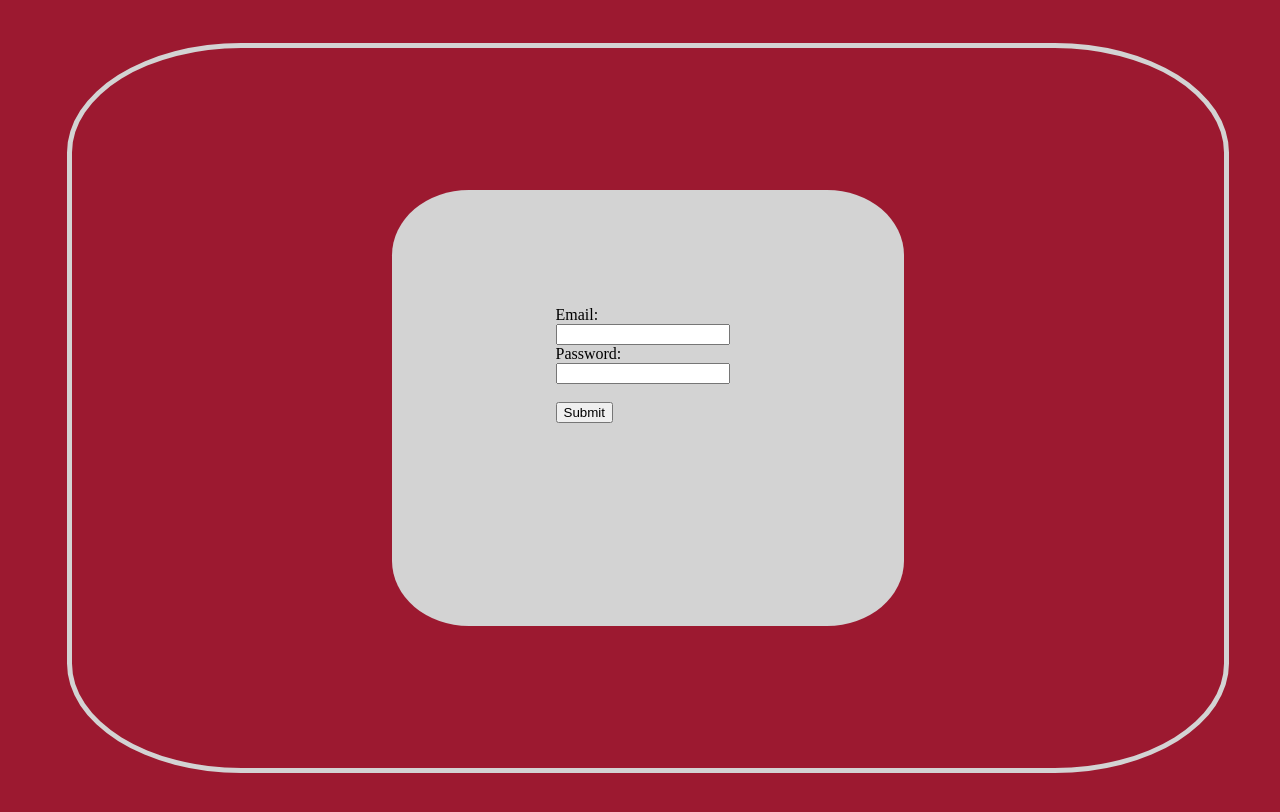
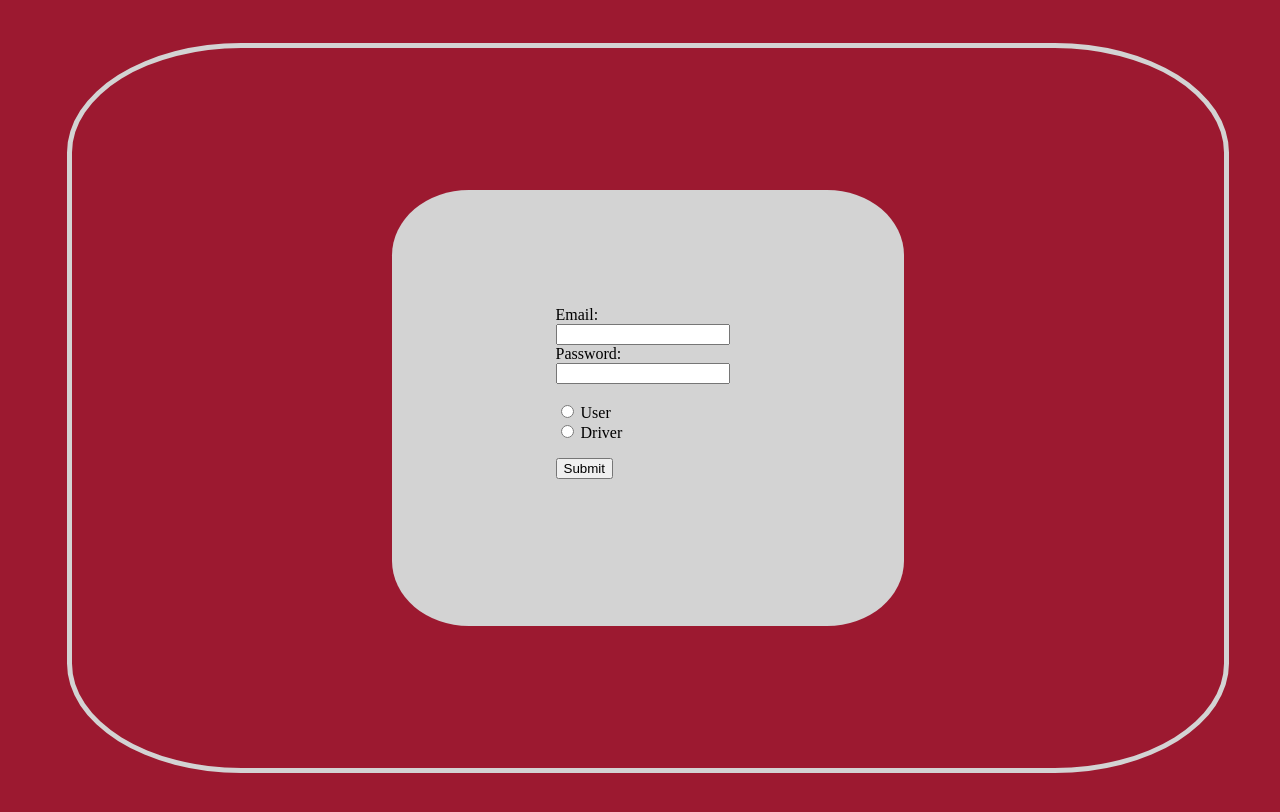
Before and after one commit to benthebenno/Hackathon-Project-, a plain HTML site: page index.html in a window 1280 px wide. Drawn offline with Linux system fonts and the light colour scheme.

Commit message:
trying to get nav working

```diff
--- a/index.html
+++ b/index.html
@@ -12,11 +12,19 @@
 <body>
     <div class="border">
         <div class="sign-content">
-            <form action="/submitride.html">
+            <form action="/submitride.html" onsubmit="return true;" method="post">
                 <label for="email">Email:</label><br>
                 <input type="text" id="email" name="email" value=""><br>
                 <label for="password">Password:</label><br>
                 <input type="password" id="pword" name="pword" value=""><br><br>
+
+
+                <input type="radio" id="html" name="fav_language" value="HTML">
+                <label for="html">User</label><br>
+                <input type="radio" id="css" name="fav_language" value="CSS">
+                <label for="css">Driver</label><br>
+                <p></p>
+
                 <input type="submit" value="Submit">
             </form>
         </div>
```
